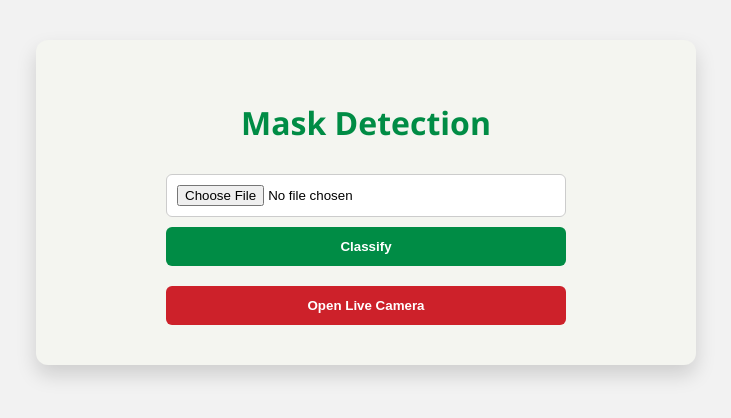
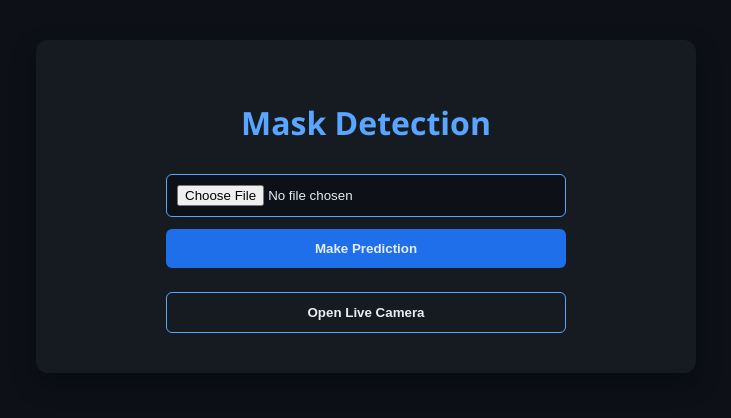
Before and after one commit to HariKrisnan-ns/Face_Mask_Detection_Web__App, a Flask app: page / in a window 1280 px wide. Shown: the top 418 px of the page, without its empty margins (274-1005 px from the left). Run offline with Flask 3, Linux system fonts and the light colour scheme; parts of the project's set-up code (start-up, migrations or seed data) failed here and were passed over.

Commit message:
Changesd the styles

```diff
--- a/static/style.css
+++ b/static/style.css
@@ -1,38 +1,42 @@
-/* Italian inspired colors */
 :root {
-    --green: #008C45;
-    --white: #F4F5F0;
-    --red: #CD212A;
-    --blue: #007BFF;
-    --gray: #f2f2f2;
+    --dark-bg: #0d1117;
+    --blue-accent: #58a6ff;
+    --light-blue: #1f6feb;
+    --soft-white: #e6edf3;
+    --button-hover: #1c2a3a;
+    --box-bg: #161b22;
 }
 
 body {
-    font-family: 'Segoe UI', sans-serif;
-    background: var(--gray);
+    font-family: 'Segoe UI', Tahoma, Geneva, Verdana, sans-serif;
+    background-color: var(--dark-bg);
+    color: var(--soft-white);
     margin: 0;
     padding: 0;
     text-align: center;
+    animation: fadeIn 1.2s ease-in;
 }
 
 .container {
     max-width: 600px;
     margin: 40px auto;
-    background: var(--white);
+    background: var(--box-bg);
     padding: 40px 30px;
     border-radius: 12px;
-    box-shadow: 0 10px 20px rgba(0, 0, 0, 0.15);
+    box-shadow: 0 10px 25px rgba(0, 0, 0, 0.4);
+    animation: slideUp 1s ease-out;
 }
 
 h1 {
     margin-bottom: 30px;
-    color: var(--green);
+    color: var(--blue-accent);
+    font-size: 2rem;
 }
 
 .action-area {
     display: flex;
     flex-direction: column;
-    gap: 20px;
+    gap: 24px;
     align-items: center;
 }
 
@@ -40,37 +44,146 @@ h1 {
 .live-form {
     display: flex;
     flex-direction: column;
-    gap: 10px;
+    gap: 12px;
     width: 100%;
     max-width: 400px;
+    animation: fadeInSlow 2s ease-in-out;
 }
 
 input[type="file"] {
     padding: 10px;
     border-radius: 6px;
-    border: 1px solid #ccc;
-    background: #fff;
+    border: 1px solid var(--blue-accent);
+    background: var(--dark-bg);
+    color: var(--soft-white);
+    transition: border-color 0.3s ease;
+}
+
+input[type="file"]:hover {
+    border-color: var(--light-blue);
 }
 
 .btn {
     padding: 12px;
-    background-color: var(--green);
-    color: white;
+    background-color: var(--light-blue);
+    color: var(--soft-white);
     border: none;
     border-radius: 6px;
     cursor: pointer;
     font-weight: bold;
-    transition: background-color 0.3s ease;
+    transition: all 0.4s ease;
+    transform: scale(1);
 }
 
 .btn:hover {
-    background-color: #006c35;
+    background-color: var(--button-hover);
+    color: var(--blue-accent);
+    transform: scale(1.05);
 }
 
 .secondary-btn {
-    background-color: var(--red);
+    background-color: transparent;
+    color: var(--soft-white);
+    border: 1px solid var(--blue-accent);
 }
 
 .secondary-btn:hover {
-    background-color: #a9161c;
+    background-color: var(--blue-accent);
+    color: var(--dark-bg);
 }
+
+/* ===== Animations ===== */
+
+@keyframes fadeIn {
+    from {
+        opacity: 0;
+    }
+
+    to {
+        opacity: 1;
+    }
+}
+
+@keyframes fadeInSlow {
+    0% {
+        opacity: 0;
+        transform: translateY(30px);
+    }
+
+    100% {
+        opacity: 1;
+        transform: translateY(0);
+    }
+}
+
+@keyframes slideUp {
+    from {
+        transform: translateY(60px);
+        opacity: 0;
+    }
+
+    to {
+        transform: translateY(0);
+        opacity: 1;
+    }
+}
+
+/* Live camera container overrides */
+.live-container {
+    display: flex;
+    flex-direction: column;
+    align-items: center;
+    gap: 20px;
+}
+
+.video-wrapper {
+    position: relative;
+    display: inline-block;
+    border-radius: 12px;
+    overflow: hidden;
+    box-shadow: 0 0 20px rgba(88, 166, 255, 0.3);
+}
+
+#live-feed {
+    max-width: 100%;
+    border-radius: 12px;
+    display: block;
+}
+
+/* Prediction overlay box */
+.prediction-box {
+    position: absolute;
+    top: 12px;
+    left: 12px;
+    background-color: rgba(88, 166, 255, 0.15);
+    color: var(--blue-accent);
+    padding: 8px 14px;
+    font-size: 1rem;
+    font-weight: bold;
+    border-radius: 8px;
+    pointer-events: none;
+    backdrop-filter: blur(4px);
+    transition: transform 0.3s ease, opacity 0.3s ease;
+}
+
+/* Bounce animation on update */
+.prediction-box.bounce {
+    animation: bounceText 0.5s ease-in-out;
+}
+
+@keyframes bounceText {
+    0% {
+        transform: scale(1);
+        opacity: 1;
+    }
+
+    50% {
+        transform: scale(1.1);
+        opacity: 0.9;
+    }
+
+    100% {
+        transform: scale(1);
+        opacity: 1;
+    }
+}
--- a/templates/index.html
+++ b/templates/index.html
@@ -16,7 +16,7 @@
             <div class="action-area">
                 <form class="upload-form" action="/predict" method="post" enctype="multipart/form-data">
                     <input type="file" name="file" required>
-                    <input type="submit" value="Classify" class="btn">
+                    <input type="submit" value="Make Prediction" class="btn">
                 </form>
 
                 <form class="live-form" action="/live">
```
Also changed, not shown: templates/live.html (+34 -4 lines).
